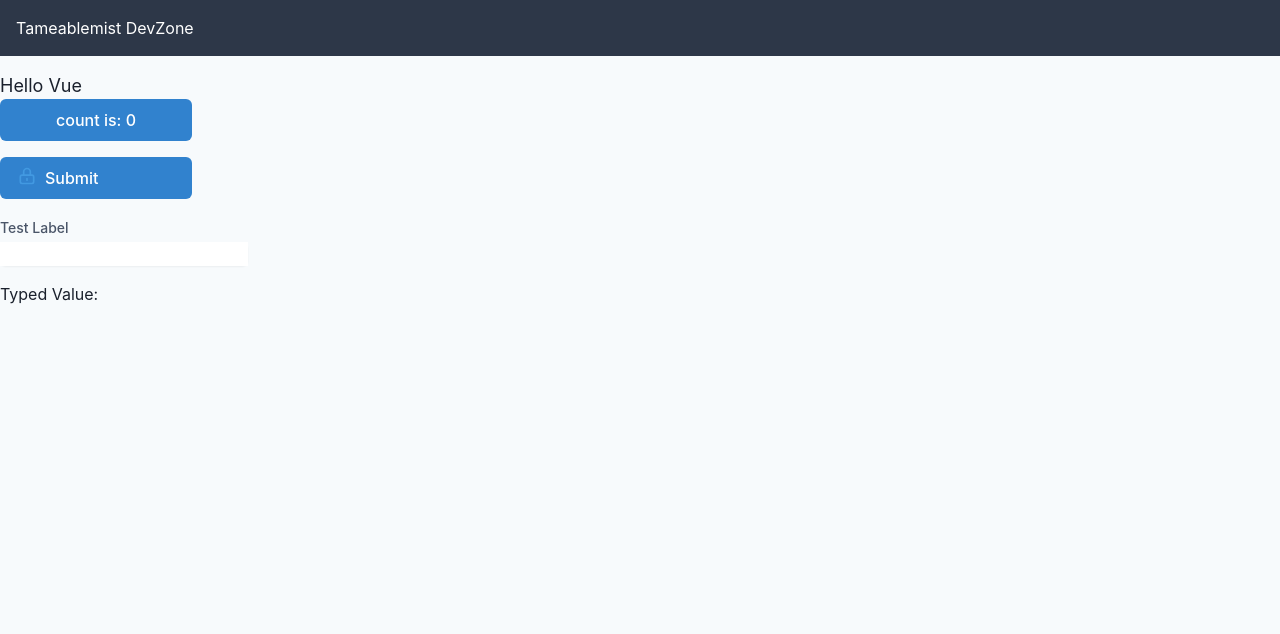
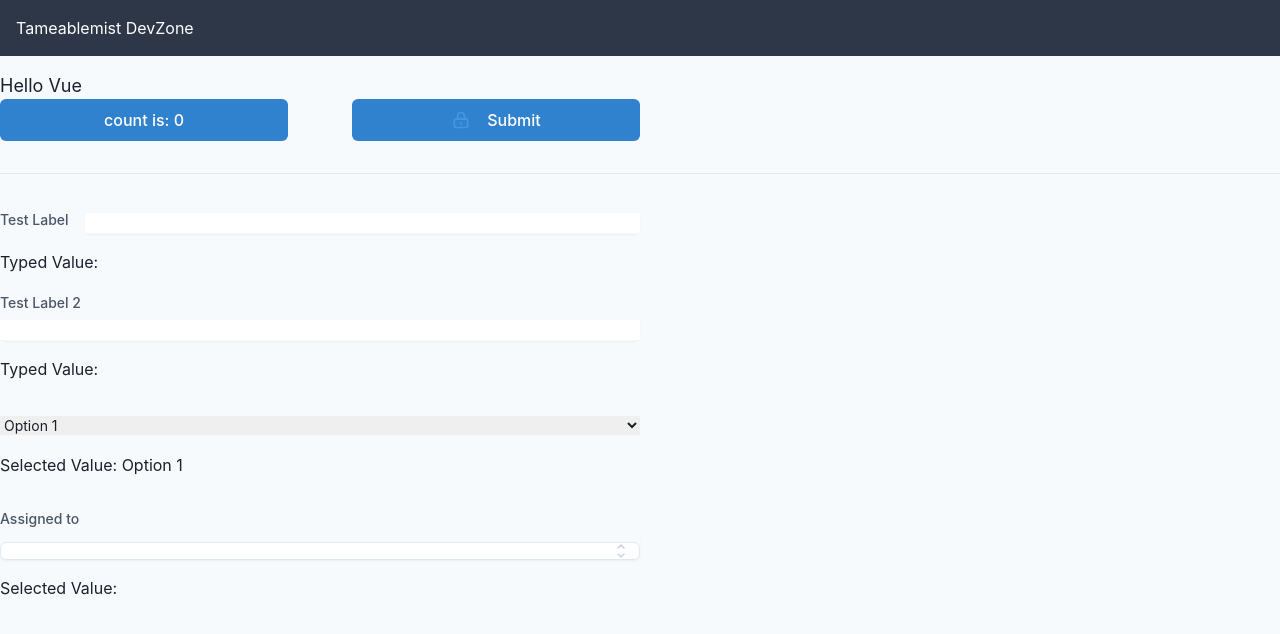
Before and after one commit to StevenCalverley/tameablemist-vue, a Vue app: page / in a window 1280 px wide. Shown: the top 634 px of the page. Built offline with nearby package versions, Linux system fonts and the light colour scheme; what @tailwindcss/custom-forms would draw is missing.

Commit message:
Add MenuSelectItem - format other components - update styles

```diff
--- a/src/components/HelloWorld.vue
+++ b/src/components/HelloWorld.vue
@@ -1,8 +1,8 @@
 <template>
   <h1 class="font-sans text-lg">{{ msg }}</h1>
-  <div class="w-48">
+  <div class="w-1/2 flex space-x-16">
     <BaseButton @click="count++">count is: {{ count }}</BaseButton>
-    <BaseButton class="mt-4 flex space-x-2">
+    <BaseButton class="flex justify-center items-center space-x-4">
       <svg
         class="w-5 h-5 text-blue-500"
         fill="none"
@@ -20,14 +20,32 @@
       <span>Submit</span>
     </BaseButton>
   </div>
-  <div class="mt-4">
+  <hr class="my-8" />
+  <div class="mt-4 w-1/2">
     <BaseInput
       id="test-input-id"
       v-model="input"
       label="Test Label"
+      inline
     ></BaseInput>
+    <p class="mt-4">Typed Value: {{ input }}</p>
   </div>
-  <p class="mt-4">Typed Value: {{ input }}</p>
+  <div class="mt-4 w-1/2">
+    <BaseInput
+      id="test-input-id-2"
+      v-model="input2"
+      label="Test Label 2"
+    ></BaseInput>
+    <p class="mt-4">Typed Value: {{ input2 }}</p>
+  </div>
+  <div class="mt-8 w-1/2">
+    <BaseSelect :options="options" v-model="option" />
+    <p class="mt-4">Selected Value: {{ option }}</p>
+  </div>
+  <div class="mt-8 w-1/2">
+    <BaseSelectMenu :items="options" v-model="selected" />
+    <p class="mt-4">Selected Value: {{ selected }}</p>
+  </div>
 </template>
 
 <script>
@@ -40,6 +58,10 @@ export default {
     return {
       count: 0,
       input: '',
+      input2: '',
+      option: 'Option 1',
+      options: ['Option 1', 'Option 2', 'Option 3', 'Option 4'],
+      selected: '',
     }
   },
 }
--- a/src/components/UI/BaseInput.vue
+++ b/src/components/UI/BaseInput.vue
@@ -1,20 +1,22 @@
 <template>
   <div
-    class="inline-flex"
+    class="w-full inline-flex"
     :class="[{ 'flex-col': !inline }, { 'items-center': inline }]"
   >
     <label
       v-if="label"
       :for="id"
-      class="block text-sm leading-5 font-medium text-gray-700"
+      class="flex-shrink-0 block text-sm leading-5 font-medium text-gray-700"
       >{{ label }}</label
     >
-    <div class="mt-1 relative rounded-md shadow-sm">
+    <div
+      class="mt-1 flex-grow relative rounded-md shadow-sm"
+      :class="{ 'ml-4': label && inline }"
+    >
       <input
         :id="id"
         :type="type"
-        class="form-input"
-        :class="{ 'ml-4': label && inline }"
+        class="form-input w-full sm:text-sm sm:leading-5"
         :value="modelValue"
         @input="$emit('update:modelValue', $event.target.value)"
         v-bind="$attrs"
--- /dev/null
+++ b/src/components/UI/BaseSelect.vue
@@ -0,0 +1,23 @@
+<template>
+  <select
+    class="form-select w-full h-full sm:text-sm sm:leading-5"
+    @change="$emit('update:modelValue', $event.target.value)"
+  >
+    <option v-for="option in options" :key="option" :selected="option === modelValue">{{ option }}</option>
+  </select>
+</template>
+
+<script>
+export default {
+  props: {
+    options: {
+      type: Array,
+      required: true
+    },
+    modelValue: {
+      type: String,
+      required: true,
+    }
+  }
+}
+</script>
--- /dev/null
+++ b/src/components/UI/BaseSelectMenu.vue
@@ -0,0 +1,128 @@
+<template>
+  <div class="space-y-1">
+    <label
+      id="listbox-label"
+      class="block text-sm leading-5 font-medium text-gray-700"
+    >
+      Assigned to
+    </label>
+    <div class="relative">
+      <span class="inline-block w-full rounded-md shadow-sm">
+        <button
+          type="button"
+          aria-haspopup="listbox"
+          aria-expanded="true"
+          aria-labelledby="listbox-label"
+          class="cursor-default relative w-full rounded-md border border-gray-300 bg-white pl-3 pr-10 py-2 text-left focus:outline-none focus:shadow-outline focus:border-blue-300 transition ease-in-out duration-150 sm:text-sm sm:leading-5"
+          @click="isOpen = !isOpen"
+        >
+          <div class="flex items-center space-x-3">
+            <span class="block truncate">{{ modelValue }}</span>
+          </div>
+          <span
+            class="absolute inset-y-0 right-0 flex items-center pr-2 pointer-events-none"
+          >
+            <svg
+              class="h-5 w-5 text-gray-400"
+              viewBox="0 0 20 20"
+              fill="none"
+              stroke="currentColor"
+            >
+              <path
+                d="M7 7l3-3 3 3m0 6l-3 3-3-3"
+                stroke-width="1.5"
+                stroke-linecap="round"
+                stroke-linejoin="round"
+              />
+            </svg>
+          </span>
+        </button>
+      </span>
+
+      <div
+        class="absolute mt-1 w-full rounded-md bg-white shadow-lg"
+        v-show="isOpen"
+      >
+        <ul
+          tabindex="-1"
+          role="listbox"
+          aria-labelledby="listbox-label"
+          aria-activedescendant="listbox-item-3"
+          class="max-h-56 rounded-md py-1 text-base leading-6 shadow-xs overflow-auto focus:outline-none sm:text-sm sm:leading-5"
+        >
+          <!--
+          Select option, manage highlight styles based on mouseenter/mouseleave and keyboard navigation.
+
+          Highlighted: "text-white bg-indigo-600", Not Highlighted: "text-gray-900"
+        -->
+          <li
+            id="listbox-item-0"
+            role="option"
+            class="cursor-default select-none relative py-2 pl-3 pr-9 hover:bg-blue-500 hover:text-white"
+            :class="[
+              { 'bg-blue-500 text-white': item === modelValue },
+              { 'text-gray-900 ': item === !modelValue },
+            ]"
+            v-for="item in items"
+            :key="item"
+            @click="handleSelect(item)"
+          >
+            <div class="flex items-center space-x-3">
+              <!-- Selected: "font-semibold", Not Selected: "font-normal" -->
+              <span
+                class="font-normal block truncate"
+                :class="{ 'font-semibold': item === modelValue }"
+                >{{ item }}</span
+              >
+            </div>
+
+            <!--
+            Checkmark, only display for selected option.
+
+            Highlighted: "text-white", Not Highlighted: "text-indigo-600"
+          -->
+            <span
+              class="absolute inset-y-0 right-0 flex items-center pr-4"
+              v-show="item === modelValue"
+            >
+              <!-- Heroicon name: check -->
+              <svg class="h-5 w-5" viewBox="0 0 20 20" fill="currentColor">
+                <path
+                  fill-rule="evenodd"
+                  d="M16.707 5.293a1 1 0 010 1.414l-8 8a1 1 0 01-1.414 0l-4-4a1 1 0 011.414-1.414L8 12.586l7.293-7.293a1 1 0 011.414 0z"
+                  clip-rule="evenodd"
+                />
+              </svg>
+            </span>
+          </li>
+        </ul>
+      </div>
+    </div>
+  </div>
+</template>
+
+<script>
+export default {
+  props: {
+    items: {
+      type: Array,
+      required: true,
+    },
+    modelValue: {
+      type: String,
+      required: true,
+    },
+  },
+  data() {
+    return {
+      isOpen: false,
+    }
+  },
+  methods: {
+    handleSelect(item) {
+      this.$emit('update:modelValue', item)
+      this.isOpen = false
+    },
+  },
+}
+</script>
--- a/src/main.js
+++ b/src/main.js
@@ -2,6 +2,8 @@ import { createApp } from 'vue'
 import router from './router/index';
 import BaseButton from './components/UI/BaseButton.vue';
 import BaseInput from './components/UI/BaseInput.vue';
+import BaseSelect from './components/UI/BaseSelect.vue';
+import BaseSelectMenu from './components/UI/BaseSelectMenu.vue';
 
 import App from './App.vue'
 import './index.css'
@@ -9,5 +11,7 @@ import './index.css'
 createApp(App)
   .component('BaseButton', BaseButton)
   .component('BaseInput', BaseInput)
+  .component('BaseSelect', BaseSelect)
+  .component('BaseSelectMenu', BaseSelectMenu)
   .use(router)
   .mount('#app');
```
Also changed, not shown: src/components/UI/BaseButton.vue (line endings or trailing spaces).
